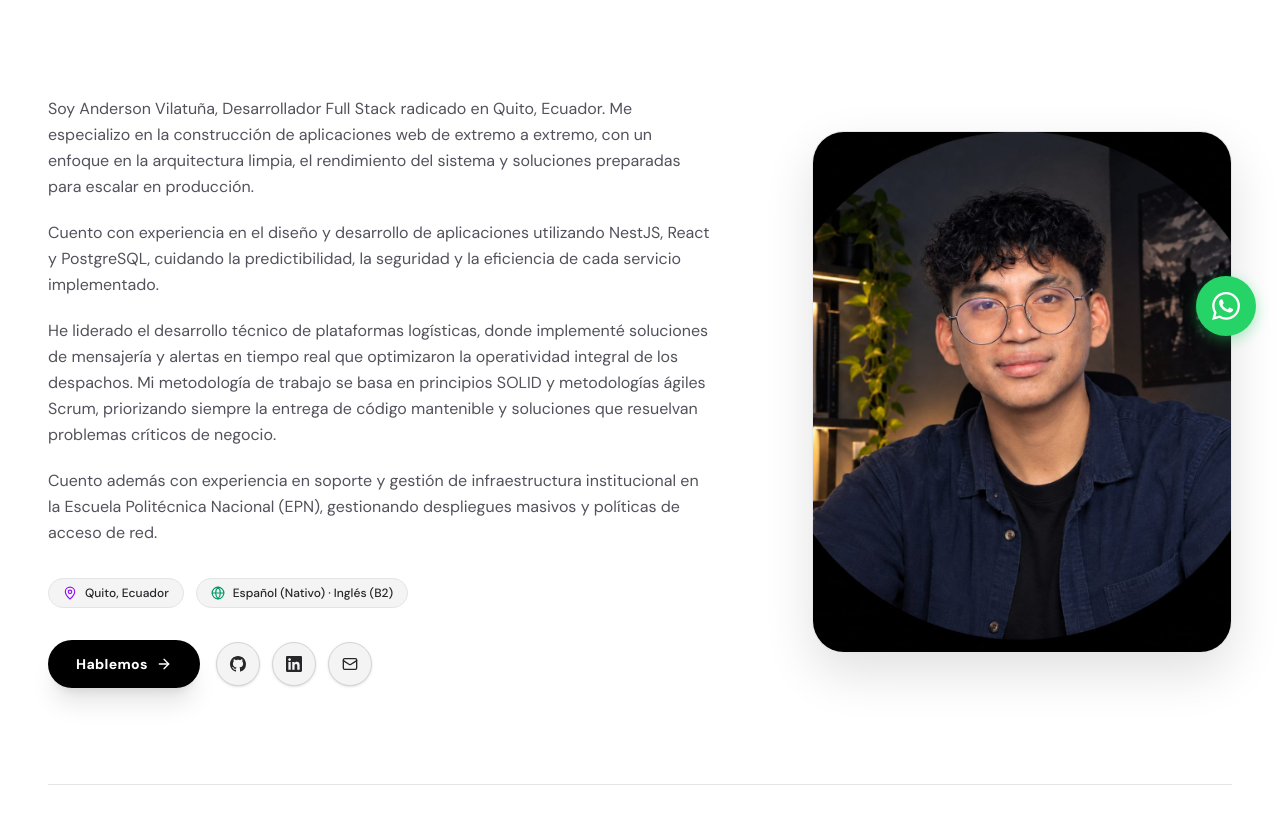
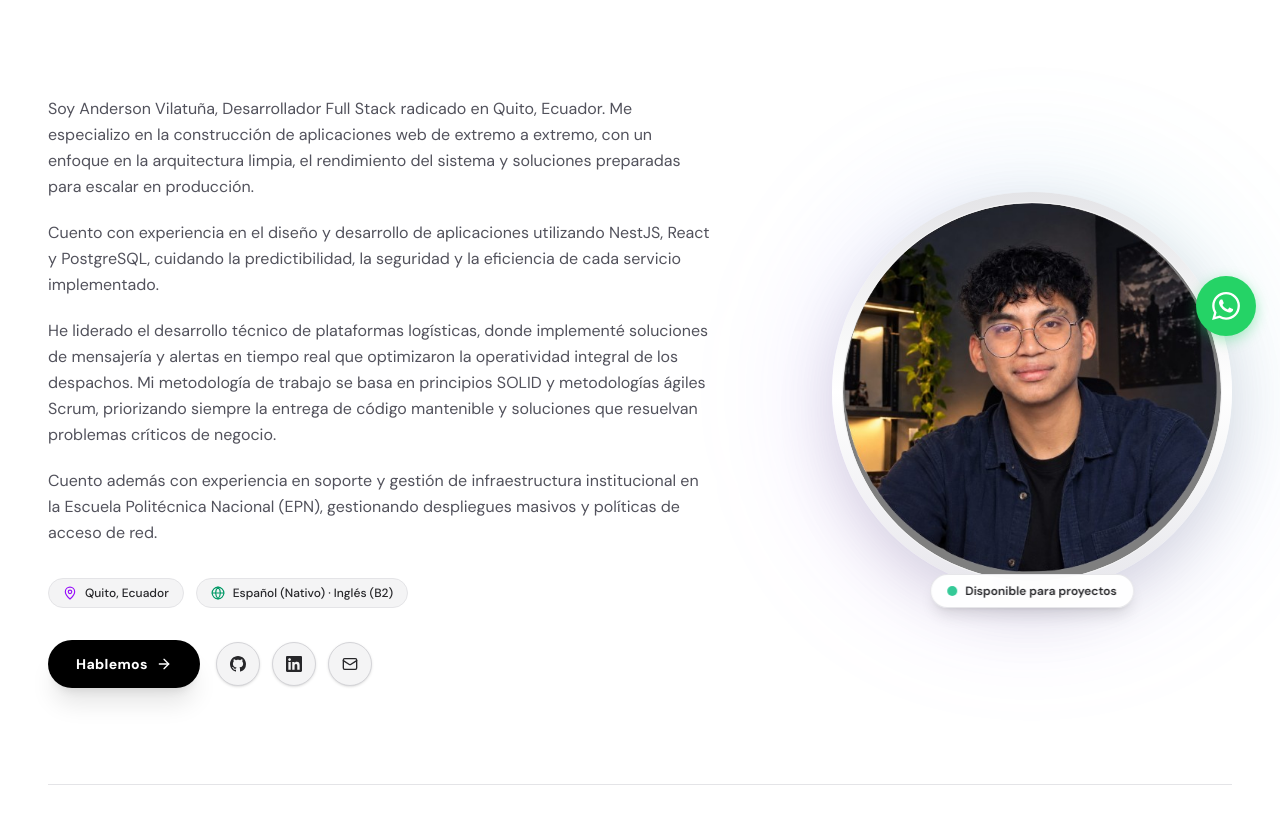
Before and after one commit to SoyAndersonJoel/portafolio, a Next.js app: page /sobre-mi in a window 1280 px wide. Shown: the part 440-1264 px from the top of the page. Built offline with nearby package versions, Linux system fonts and the light colour scheme; grey boxes are pictures that could not be loaded.

Commit message:
feat: optimize about page profile image layout with custom circular avatar frame

```diff
--- a/app/sobre-mi/page.tsx
+++ b/app/sobre-mi/page.tsx
@@ -155,15 +155,28 @@ export default function SobreMiPage() {
               </div>
             </div>
 
-            {/* Columna Derecha: Tarjeta Fotográfica limpia con aboutme.png y sin recuadro negro */}
-            <div className="lg:col-span-5 flex justify-center lg:justify-end">
-              <div className="w-full max-w-[420px] rounded-[32px] overflow-hidden bg-zinc-100 border border-zinc-200/80 shadow-[0_20px_50px_rgba(0,0,0,0.12)] hover:shadow-[0_25px_60px_rgba(0,0,0,0.18)] transition-all duration-500 group">
-                <div className="relative h-[480px] sm:h-[520px] w-full overflow-hidden bg-zinc-50">
-                  <img
-                    src="/aboutme.png"
-                    alt="Anderson Vilatuña"
-                    className="w-full h-full object-cover object-top group-hover:scale-[1.03] transition-transform duration-700 ease-out"
-                  />
+            {/* Columna Derecha: Retrato Circular Premium */}
+            <div className="lg:col-span-5 flex justify-center lg:justify-end items-center">
+              <div className="relative group">
+                {/* Aura ambiental suave detrás del círculo */}
+                <div className="absolute inset-0 bg-gradient-to-tr from-purple-500/25 via-indigo-400/20 to-emerald-400/15 rounded-full blur-3xl transform group-hover:scale-110 transition-transform duration-700 -z-10" />
+
+                {/* Anillo exterior decorativo */}
+                <div className="p-2 sm:p-2.5 rounded-full bg-gradient-to-b from-zinc-200 via-white to-zinc-200/80 shadow-[0_20px_60px_rgba(0,0,0,0.12)] group-hover:shadow-[0_25px_70px_rgba(124,58,237,0.2)] transition-all duration-500">
+                  {/* Contenedor circular exacto 1:1 para imagen redonda */}
+                  <div className="w-[290px] h-[290px] sm:w-[350px] sm:h-[350px] md:w-[380px] md:h-[380px] rounded-full overflow-hidden bg-white relative flex items-center justify-center border border-zinc-100">
+                    <img
+                      src="/aboutme.png"
+                      alt="Anderson Vilatuña - Full-Stack Engineer"
+                      className="w-full h-full object-contain object-center rounded-full group-hover:scale-105 transition-transform duration-700 ease-out"
+                    />
+                  </div>
+                </div>
+
+                {/* Badge flotante inferior: Estado en vivo */}
+                <div className="absolute -bottom-3 sm:-bottom-4 left-1/2 -translate-x-1/2 px-4 py-2 rounded-full bg-white/95 backdrop-blur-md border border-zinc-200/90 shadow-lg flex items-center gap-2 whitespace-nowrap z-20 group-hover:-translate-y-0.5 transition-transform duration-300">
+                  <span className="w-2.5 h-2.5 rounded-full bg-emerald-500 animate-pulse"></span>
+                  <span className="text-xs font-semibold text-zinc-800">Disponible para proyectos</span>
                 </div>
               </div>
             </div>
```
Also changed, not shown: public/aboutme.png.
